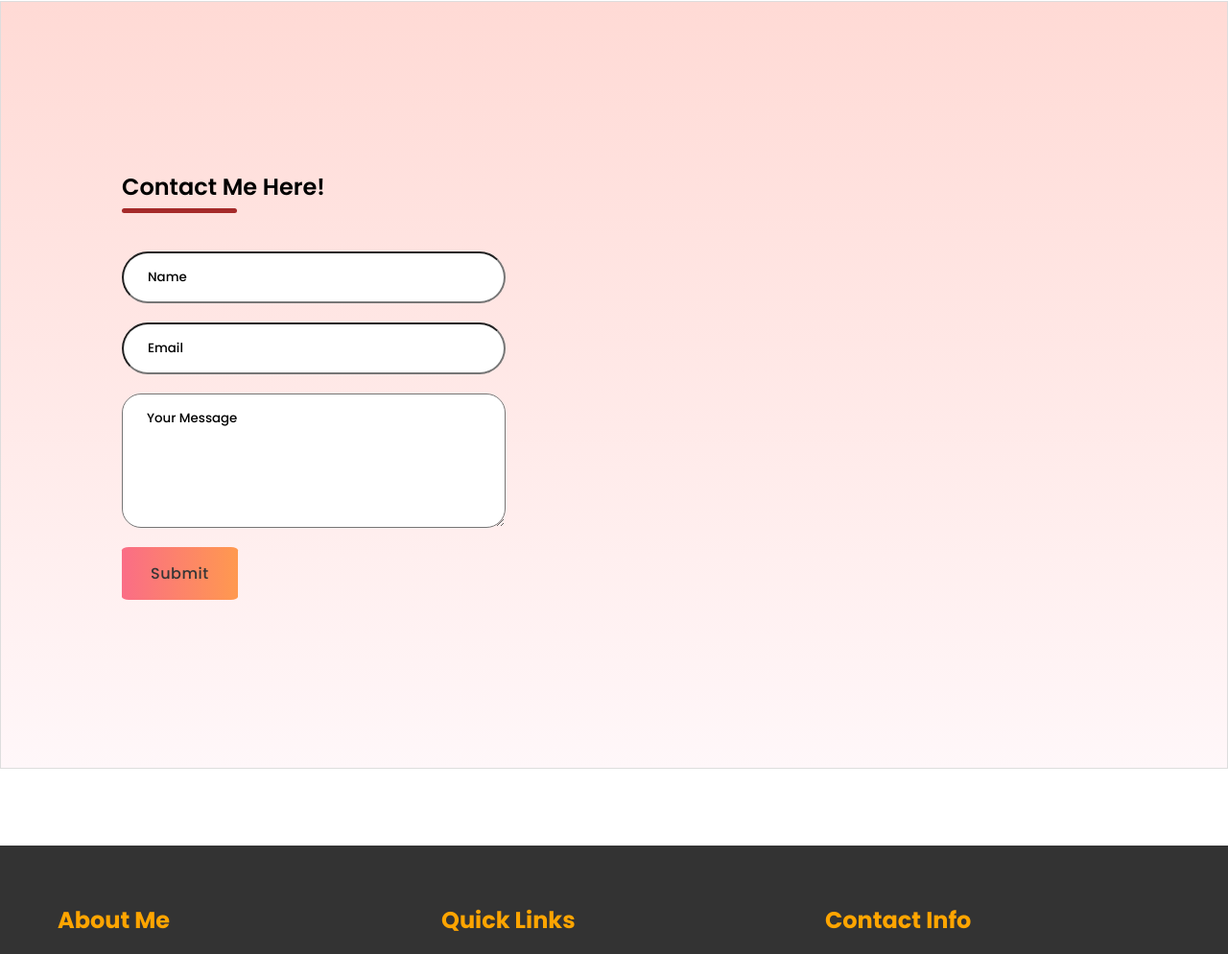
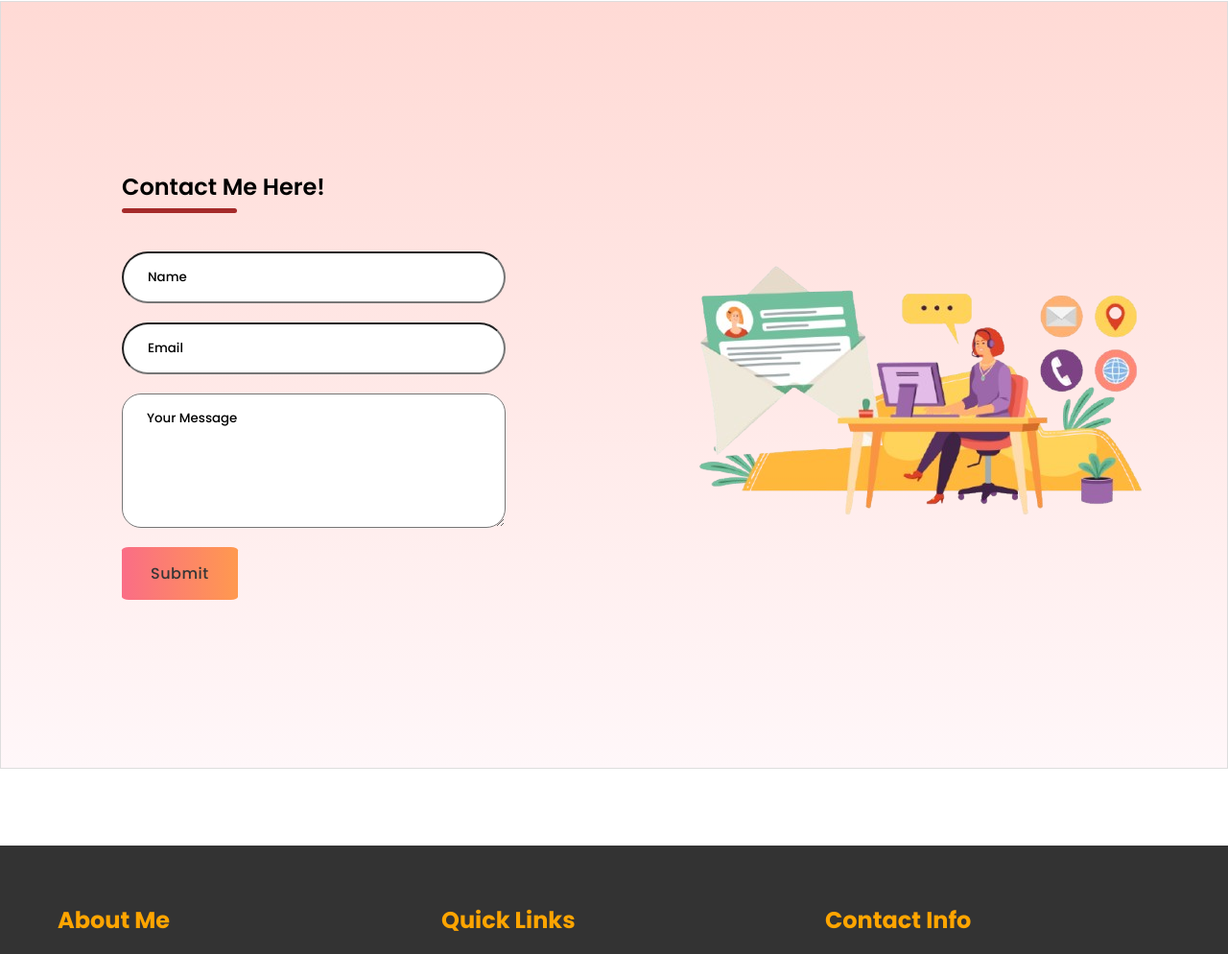
Before and after one commit to ReynanJ/lab-once, a plain HTML site: page index.html in a window 1280 px wide. Shown: the part 2620-3614 px from the top of the page at 96% size. Drawn offline with nearby package versions, Linux system fonts and the light colour scheme; files whose address does not match are found by name.

Commit message:
Update index.html

```diff
--- a/index.html
+++ b/index.html
@@ -253,7 +253,7 @@
             <button type="submit">Submit</button>
         </form>
         <div class="img-right">
-            <img src="/2761902_copy-removebg-preview.png" alt="">
+            <img src="images/2761902_copy-removebg-preview.png" alt="">
         </div>
     </div>
 
```
